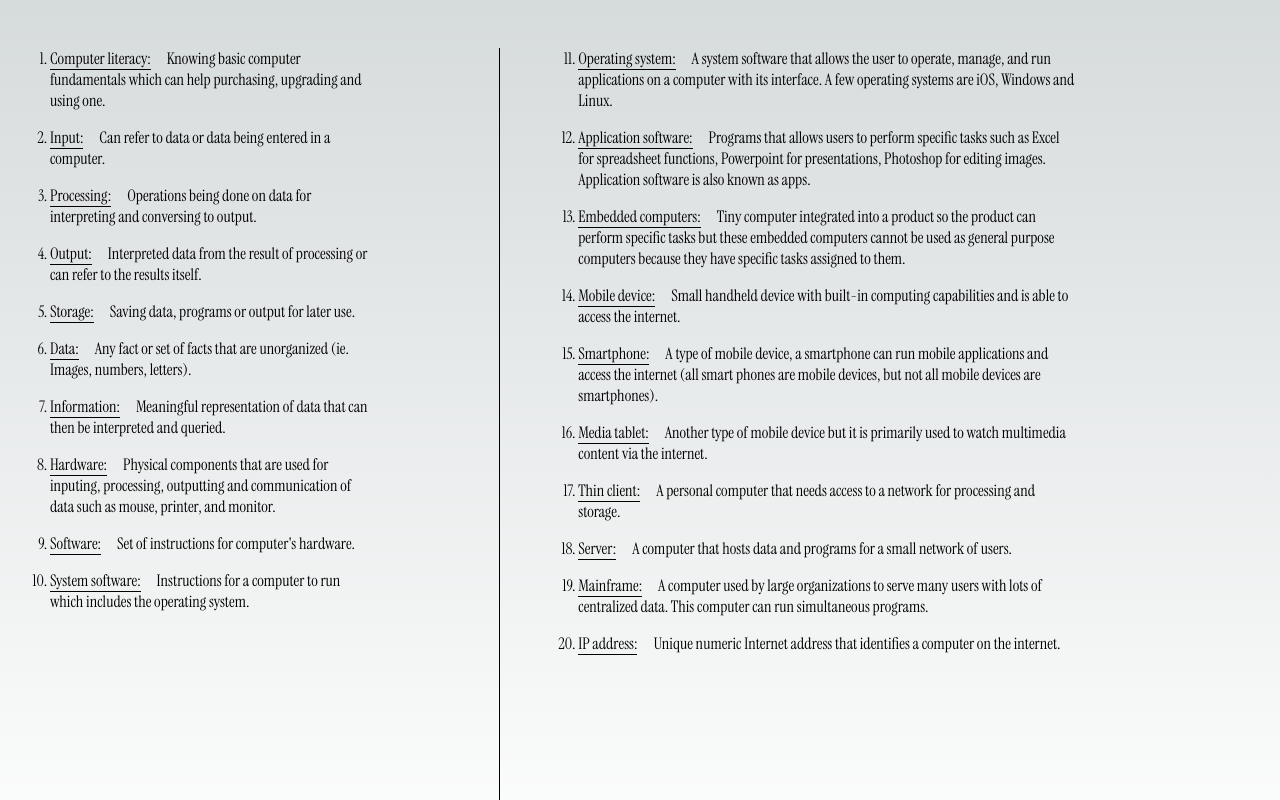
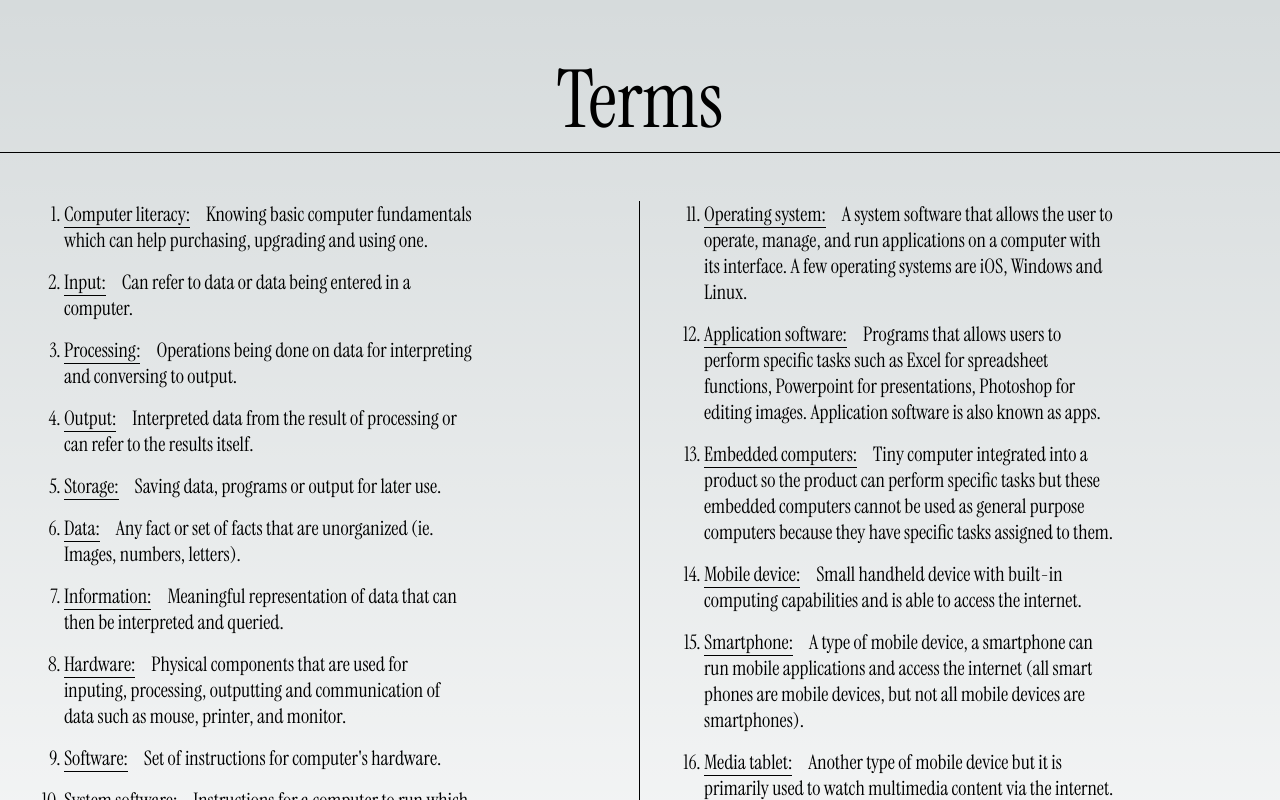
Before and after one commit to maanderz/portfolio-1, a Next.js app: page /terms in a window 1280 px wide. Shown: the top 800 px of the page. Built offline with nearby package versions, Linux system fonts and the light colour scheme.

Commit message:
finished terms page

```diff
--- a/src/app/page.module.css
+++ b/src/app/page.module.css
@@ -12,7 +12,15 @@
 }
 
 .main_container_start {
-  justify-content: start;
+  justify-content: unset;
+}
+
+.title {
+  width: 100%;
+  text-align: center;
+  margin-top: 3rem;
+  font-size: 5rem;
+  border-bottom: 1px solid black;
 }
 
 .introduction {
@@ -20,6 +28,7 @@
   flex-direction: row;
   width: 100%;
   font-size: 2rem;
+  flex-wrap: wrap;
 }
 
 .introduction_1 {
@@ -48,7 +57,7 @@
 }
 
 .terms_container {
-  font-size: 1rem;
+  font-size: 1.25rem;
   padding-left: 0;
   border-left: none;
   margin-bottom: 1rem;
@@ -58,6 +67,7 @@
 .terms_outer_container {
   padding: 0;
   margin: 3rem 0;
+  width: 50%;
 }
 
 .terms_left {
--- a/src/app/terms/page.js
+++ b/src/app/terms/page.js
@@ -22,6 +22,7 @@ export default function Terms() {
 
   return (
     <main className={clsx(myFont.className, styles.introduction)}>
+      <section className={styles.title}>Terms</section>
       <section className={clsx(styles.main, styles.main_container_start, styles.terms_outer_container, styles.terms_left)}>
         <ol className={clsx(styles.introduction_1, styles.terms_container)}>
             <li className={styles.terms_container}>
```
